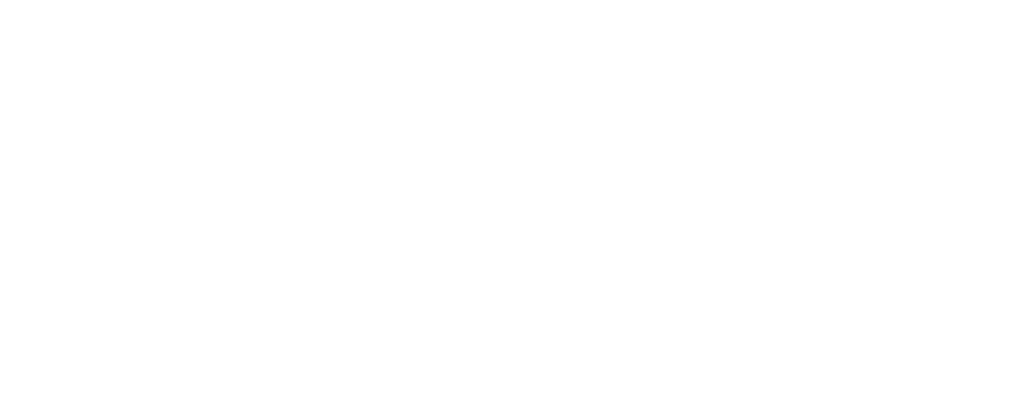
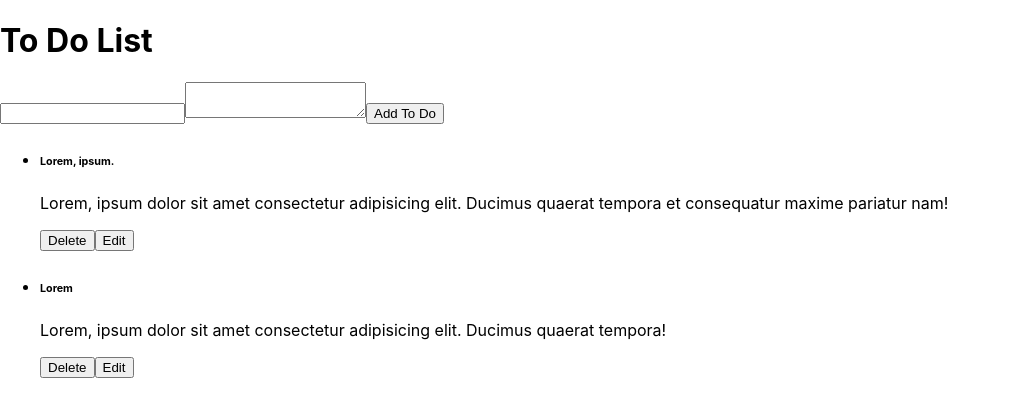
Before and after one commit to GradooC/ToDo, a React (Create React App) app: page / in a window 1280 px wide. Shown: the top 416 px of the page, without its empty margins (0-1010 px from the left). Built offline with nearby package versions, Linux system fonts and the light colour scheme.

Commit message:
Создан каркас приложения

```diff
--- a/src/App.js
+++ b/src/App.js
@@ -1,10 +1,9 @@
 import React from 'react';
+import { Container } from "./components/Container/Container";
 
-function App() {
+const App = () => {
   return (
-    <div className="App">
-
-    </div>
+    <Container />
   );
 }
 
--- /dev/null
+++ b/src/components/Container/Container.jsx
@@ -0,0 +1,47 @@
+import React, { useState } from 'react'
+import { TodoItem } from '../TodoItem/TodoItem'
+
+import style from './style.module.css'
+
+const initState = [
+    {
+        id: 0,
+        title: 'Lorem, ipsum.',
+        body:
+            'Lorem, ipsum dolor sit amet consectetur adipisicing elit. Ducimus quaerat tempora et consequatur maxime pariatur nam!'
+    },
+    {
+        id: 1,
+        title: 'Lorem',
+        body:
+            'Lorem, ipsum dolor sit amet consectetur adipisicing elit. Ducimus quaerat tempora!'
+    }
+]
+
+export const Container = () => {
+    const [todos, setTodos] = useState(initState)
+
+    const handleOnSubmit = (e) => {
+        e.preventDefault()
+        console.log(e.target.title.value)
+        console.log(e.target.body.value)
+    }
+
+    return (
+        <div className={style.container}>
+            <h1 className={style.header}>To Do List</h1>
+            <div className={style.inputSection}>
+                <form onSubmit={handleOnSubmit}>
+                    <input type="text" name="title" />
+                    <textarea name="body"></textarea>
+                    <button>Add To Do</button>
+                </form>
+            </div>
+            <ul className={style.todoList}>
+                {todos.map(({ id, title, body }) => (
+                    <TodoItem key={id} title={title} body={body} />
+                ))}
+            </ul>
+        </div>
+    )
+}
--- /dev/null
+++ b/src/components/TodoItem/TodoItem.jsx
@@ -0,0 +1,21 @@
+import React from 'react'
+
+import style from './style.module.css'
+
+export const TodoItem = ({ title, body }) => {
+    const handleDelete = () => {
+
+    }
+
+    const handleEdit = () => {
+
+    }
+    return (
+        <li className={style.todoItem}>
+            <h6>{title}</h6>
+            <p>{body}</p>
+            <button onClick={handleDelete}>Delete</button>
+            <button onClick={handleEdit} >Edit</button>
+        </li>
+    )
+}
--- a/src/index.css
+++ b/src/index.css
@@ -1,3 +1,12 @@
+:root {
+  --white: '#FFFFFF';
+  --gray: '#999799';
+  --green: '#BDD358';
+  --red: '#E5625E';
+  --yellow: '#E5E059';
+
+}
+
 body {
   margin: 0;
   font-family: -apple-system, BlinkMacSystemFont, 'Segoe UI', 'Roboto', 'Oxygen',
```
Also changed, not shown: src/components/Container/style.module.css (added), src/components/TodoItem/style.module.css (added).
